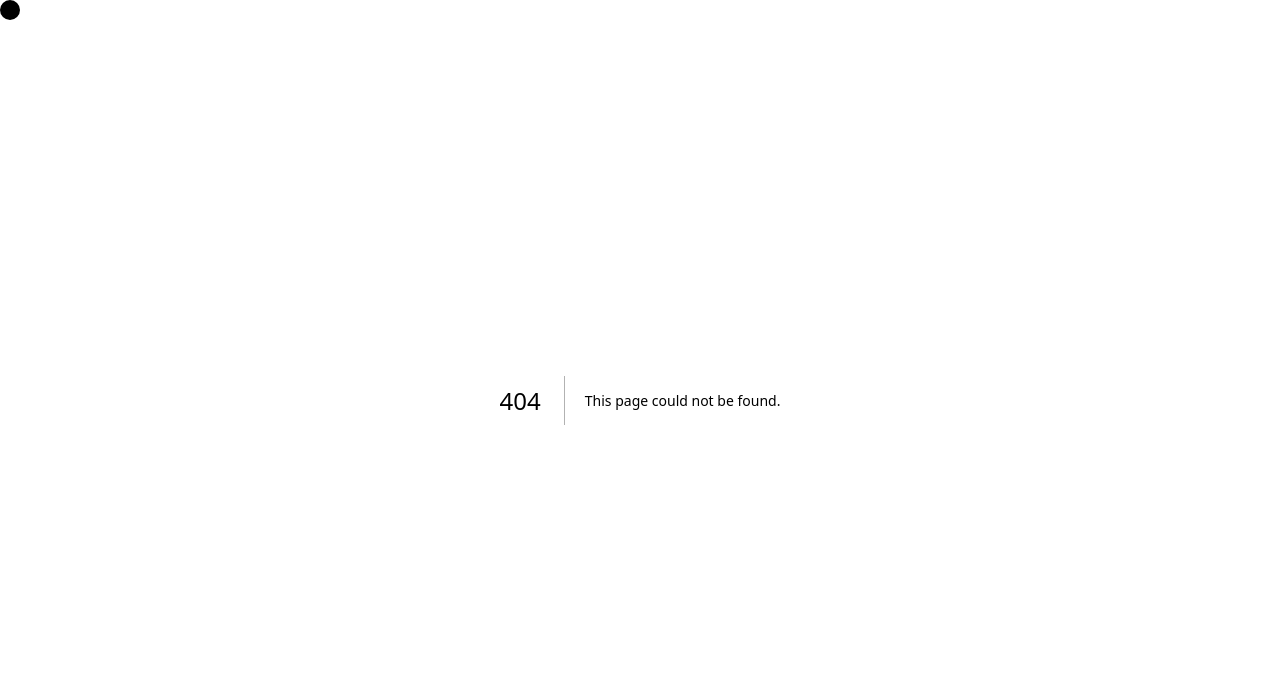
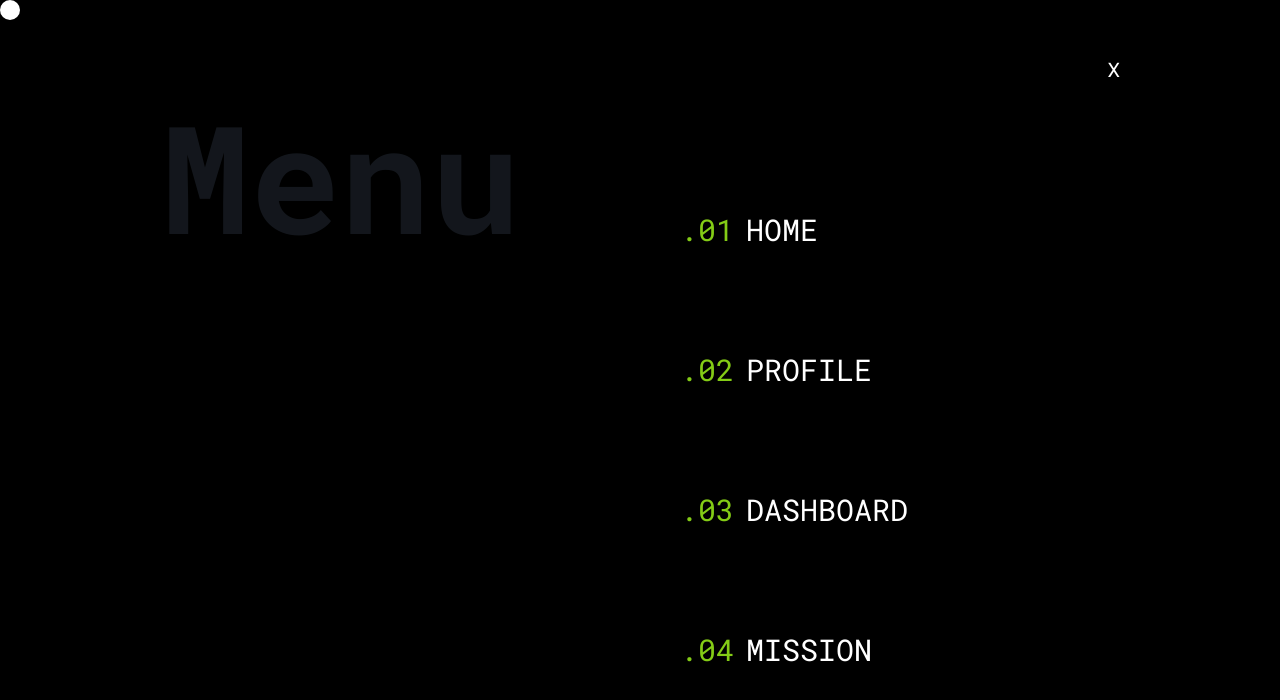
Before and after one commit to elita-webcup/elita-webcup, a Next.js app: page /accueil/test in a window 1280 px wide. Before the commit this address had no page. Shown: the top 700 px of the page. Built offline with nearby package versions, Linux system fonts and the light colour scheme.

Commit message:
full page menu

```diff
--- /dev/null
+++ b/src/app/_components/font.ts
@@ -0,0 +1,17 @@
+import {Inter, Roboto, Roboto_Mono} from 'next/font/google'
+
+export const inter = Inter({
+    subsets: ['latin'],
+    display: 'swap',
+})
+
+export const roboto_mono = Roboto_Mono({
+    subsets: ['latin'],
+    display: 'swap',
+})
+
+export const roboto = Roboto({
+    weight: '400',
+    subsets: ['latin'],
+    display: 'swap',
+})
--- /dev/null
+++ b/src/app/accueil/test/page.tsx
@@ -0,0 +1,9 @@
+import FullMenuPage from "@/components/accueil/full_menu";
+
+export default function FullPage(){
+    return (
+        <div className={"w-full h-[100vh] bg-black"}>
+            <FullMenuPage/>
+        </div>
+    )
+}
--- a/src/app/layout.tsx
+++ b/src/app/layout.tsx
@@ -2,6 +2,7 @@ import type { Metadata } from "next";
 import { Inter } from "next/font/google";
 import "./globals.css";
 import Cursor from "@/app/_components/cursor";
+import {roboto, roboto_mono} from "@/app/_components/font";
 
 const inter = Inter({ subsets: ["latin"] });
 
@@ -17,7 +18,7 @@ export default function RootLayout({
 }>) {
   return (
     <html lang="en">
-      <body className={inter.className}>
+      <body className={roboto.className}>
         {children}
         <Cursor />
       </body>
--- /dev/null
+++ b/src/components/accueil/full_menu.tsx
@@ -0,0 +1,30 @@
+"use client"
+
+import {roboto_mono} from "@/app/_components/font";
+
+export default function FullMenuPage (){
+    const menuItems = [
+        {content: "HOME", numero: "1"},
+        {content: "PROFILE", numero: "2"},
+        {content: "DASHBOARD", numero: "3"},
+        {content: "MISSION", numero: "4"},
+    ]
+
+    return (
+        <>
+            <div className="absolute -z-1 top-16 left-40">
+                <h1 className={ roboto_mono.className + " text-gray-700 opacity-35 text-[150px] font-extrabold"}>Menu</h1>
+            </div>
+            <div className="flex flex-col justify-around items-center ml-[50%] w-40 h-[100vh] pt-40 pb-20">
+                <span className={roboto_mono.style +" text-white absolute top-14 right-40 text-xl"}>X</span>
+                {
+                    menuItems.map((item, i) => (
+                        <div key={i} className=" text-white text-3xl flex flex-row justify-start w-20">
+                            <span className={roboto_mono.className + " mr-3 text-lime-500"}>.0{item.numero}</span><span className={"" + roboto_mono.className}>{item.content}</span>
+                        </div>
+                    ))
+                }
+            </div>
+        </>
+    )
+}
```
